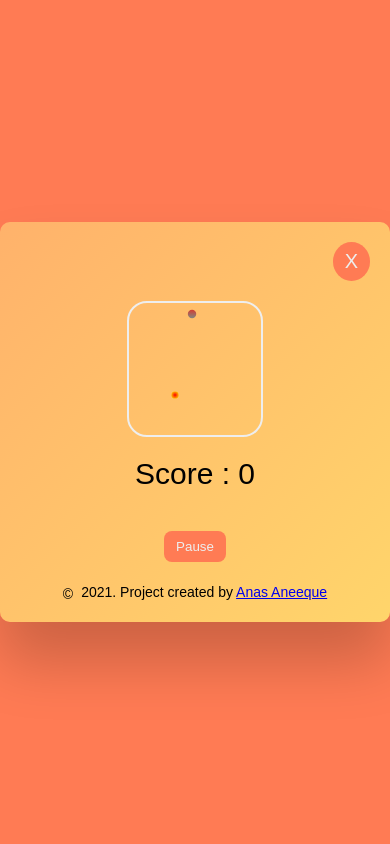
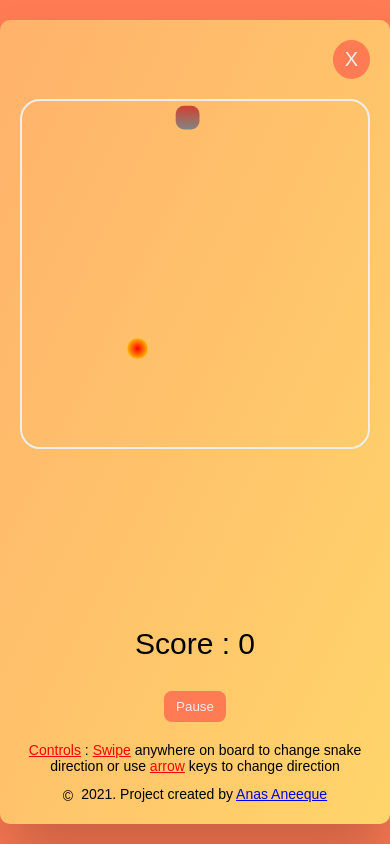
Before and after one commit to Anasnew99/snake-game, a React (Create React App) app: page / in a window 390 px wide. Both pictures are taken after a click on the button "Start New Game". Built offline with nearby package versions, Linux system fonts and the light colour scheme; a web font is replaced by a local one.

Commit message:
Mobile-view fix and touch controls added

```diff
--- a/src/App.tsx
+++ b/src/App.tsx
@@ -75,7 +75,7 @@ function App() {
           <div className="attribution-container">
               <p>
                 <span>&#169;</span>
-                <span>{new Date().getFullYear()}. Project created by <a target={'_blank'} rel={'noreferrer'} href={'https://www.linkedin.com/in/anasnew99/'}> Anas Aneeque</a></span>
+                <span>{new Date().getFullYear()}. Project created by <a target={'_blank'} rel={'noreferrer'} href={'https://www.linkedin.com/in/anasnew99/'}> Anas Aneeque</a>. Check out <a href={'https://github.com/Anasnew99/snake-game'} target={'_blank'} rel={'noreferrer'}>Github</a></span>
               </p>
           </div>
         </div>
@@ -92,6 +92,9 @@ function App() {
               {!play ? 'Play' : 'Pause'}
             </button>
           </div>
+          <div className = {'game-container__controlIns'}>
+                <p><span color={'red'}>Controls</span> : <span color={'blue'}>Swipe</span>  anywhere on board to change snake direction or use <span color={'blue'}>arrow</span> keys to change direction</p>
+            </div>
           <div className="attribution-container">
               <p>
                 <span>&#169;</span>
--- a/src/engine/game.tsx
+++ b/src/engine/game.tsx
@@ -26,6 +26,7 @@ const Game: FC<GameProps> = (props) => {
     const speed = useRef(initialGameSpeed || 2);
     const animFrameId = useRef<null | number>(null);
     const boardRef = useRef<null | HTMLDivElement>(null);
+    const currStart = useRef<null | Coordinates>(null);
 
     const [food, setFood] = useState(getRandomCoordinates(3, GRID_SIZE));
     const [score, setScore] = useState(0);
@@ -172,15 +173,59 @@ const Game: FC<GameProps> = (props) => {
         setParts(newParts);
     }
 
+    const handleTouchStart = (e: React.TouchEvent)=>{
+        if(!props.play) return;
+        if((currStart.current===null) && e.touches.length === 1){
+            e.preventDefault();
+            e.stopPropagation();
+            currStart.current = { x: e.nativeEvent.touches[0].clientX , y: e.nativeEvent.touches[0].clientY}
+        }
+    }
 
+    const handleTouchEnd = (e: React.TouchEvent)=>{
+        if(!props.play) return ;
+        if((currStart.current !== null) && e.nativeEvent.changedTouches.length === 1){
+            e.preventDefault();
+            e.stopPropagation();
+            const  finalTouchPositon = {x: e.nativeEvent.changedTouches[0].clientX, y: e.nativeEvent.changedTouches[0].clientY};
+            const diffX = finalTouchPositon.x - currStart.current.x , diffY = finalTouchPositon.y - currStart.current.y;
+            if(Math.abs(diffY) > Math.abs(diffX)){
+                if (direction.current.x !== 0) {
+                    if(diffY < 0){
+                        direction.current = { x: 0, y: -1 };
+                        sounds.current?.onDirectionChange.play();
+                    }else{
+                        direction.current = { x: 0, y: +1 };
+                        sounds.current?.onDirectionChange.play();
+
+                    }
+
+                }
+
+            }else{
+                if(direction.current.y !== 0){
+                    if(diffX > 0){
+                        direction.current = { x: 1, y: 0 };
+                        sounds.current?.onDirectionChange.play();
+                    }else{
+                        direction.current = { x: -1, y: 0 };
+                        sounds.current?.onDirectionChange.play();
+                    }
+                }
+            }
+
+            currStart.current = null;
+        }
+
+    }
 
 
     return (
-        <div className={'g-b-container'}>
+        <div className={'g-b-container'} >
             <div className={'g-b-container__close'}>
                 <button className={'close-button rounded-btn'} onClick={onGameClose}> X </button>
             </div>
-            <div className={'g-b-container__board'} ref={boardRef}>
+            <div className={'g-b-container__board'} ref={boardRef} onTouchStart = {handleTouchStart} onTouchEnd = {handleTouchEnd} >
                 <Board
                     width={dimension}
                     height={dimension}
@@ -189,6 +234,7 @@ const Game: FC<GameProps> = (props) => {
                     snakeParts={parts}
                 />
             </div>
+
             <div className={'g-b-container__score'}>
                 <p>Score : {score}</p>
             </div>
--- a/src/styles/_base.scss
+++ b/src/styles/_base.scss
@@ -1,6 +1,7 @@
 html{
     font-size: 62.5%;
     font-family: 'Texturina', sans-serif;
+    height: 100%;
 }
 *{
     padding: 0;
@@ -10,7 +11,8 @@ html{
 
 body{
     background: $primary-color-dark;
-    height: 100vh;
+    height: 100%;
+    touch-action: none;
 }
 
 #root{
--- a/src/styles/_game.scss
+++ b/src/styles/_game.scss
@@ -5,10 +5,14 @@
     height: 100%;
     flex-direction: column;
     align-items: center;
+    overscroll-behavior: none;
     // justify-content: center;
     &__close{
         align-self: flex-end;
         margin-bottom: 2rem;
+        & button{
+            touch-action: none;
+        }
     }
     &__board{
         flex: 1;
@@ -17,8 +21,13 @@
         justify-content: center;
         margin-bottom: 2rem;
     }
+
+
     &__score{
         margin-bottom: 2rem;
         font-size: 3rem;
+        @media (max-width: 576px) {
+            margin-bottom: 1rem;
+        }
     }
 }
--- a/src/styles/_main.scss
+++ b/src/styles/_main.scss
@@ -7,8 +7,8 @@
     background-image: linear-gradient(to right bottom, $primary-color, $primary-color-light);
     box-shadow: 0 4rem 6rem rgba(0,0,0,.2);
     @media(max-width: 576px){
-        height: 40rem;
-        width: 40rem;
+        height: calc(100vh - 4rem);
+        width: 100vw;
         margin: auto;
     }
 }
@@ -40,10 +40,20 @@
     margin-bottom: 6rem;
     &__img{
         margin-right: 2rem;
+        @media (max-width: 576px) {
+            margin-right: 1rem;
+        }
     }
 
     &__title{
         font-size: 4.8rem;
+        @media (max-width: 576px) {
+            font-size: 3rem;
+        }
+    }
+
+    @media (max-width: 576px) {
+        margin-bottom: 4rem;
     }
 }
 
@@ -69,6 +79,16 @@
         padding: 20px 0;
         display: flex;
         justify-content: center;
+    }
+
+    &__controlIns{
+        text-align: center;
+        font-size: 1.4rem;
+        margin-bottom: 1rem;
+        &>p>span{
+            text-decoration: underline;
+            color:rgb(255, 0, 0);
+        }
     }
 }
 
@@ -99,6 +119,8 @@
         justify-content: center;
         align-items: center;
         flex-direction: column;
+        margin-bottom: 2rem;
+        text-align: center;
         & > h2{
             font-size: 3rem;
             margin-bottom: 2rem;
@@ -106,7 +128,11 @@
 
         & > .subheading{
             font-size: 2.5rem;
+            text-align: center;
             margin-bottom: 1.5rem;
+            @media(max-width: 576px){
+                font-size: 2rem;
+            }
         }
 
         & > .score-text{
```
Also changed, not shown: public/manifest.json.
